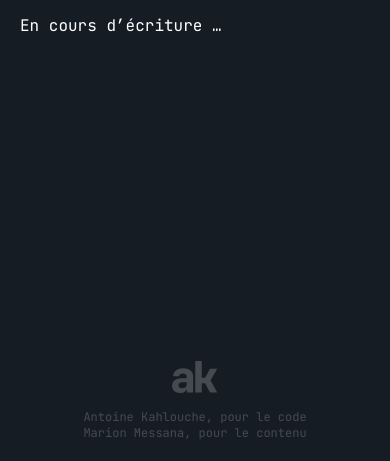
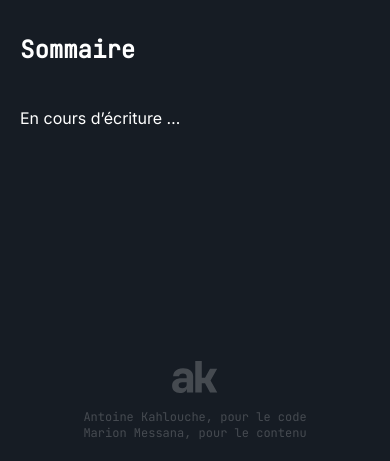
Before and after one commit to antoinekahlouche/AntoineKahlouche, an Astro site: page /about in a window 390 px wide. Shown: the part 383-844 px from the top of the page. Built offline with nearby package versions, Linux system fonts and the light colour scheme; Astro itself is replaced by a stand-in of ours.

Commit message:
Changer police texte

```diff
--- a/package.json
+++ b/package.json
@@ -14,6 +14,7 @@
         "@astrojs/sitemap": "^1.0.0",
         "@astrojs/svelte": "^1.0.2",
         "@astrojs/tailwind": "^2.1.0",
+        "@fontsource/inter": "^4.5.14",
         "@fontsource/jetbrains-mono": "^4.5.11",
         "astro": "^1.5.0",
         "astro-compress": "^1.1.1",
--- a/src/components/Footer.astro
+++ b/src/components/Footer.astro
@@ -4,7 +4,7 @@ import { Icon } from 'astro-icon'
 
 <footer class='dynamic-py m-auto opacity-20'>
     <Icon name='ak' class='m-auto h-8' />
-    <div class='text-xs text-center mt-4'>
+    <div class='text-xs text-center mt-4 font-heading'>
         Antoine Kahlouche, pour le code
         <br />
         Marion Messana, pour le contenu
--- a/src/layouts/Layout.astro
+++ b/src/layouts/Layout.astro
@@ -1,5 +1,6 @@
 ---
 import '@fontsource/jetbrains-mono'
+import '@fontsource/inter'
 import Header from '@/components/Header.astro'
 import Footer from '@/components/Footer.astro'
 import '@/styles/animation.css'
--- a/src/layouts/Post.astro
+++ b/src/layouts/Post.astro
@@ -10,7 +10,7 @@ const { frontmatter, headings } = Astro.props
     <Card class='aspect-video' img={frontmatter.img} />
     <div class='dynamic-pt'></div>
     <h1>{frontmatter.title}</h1>
-    <!-- <h2>Sommaire</h2>
+    <h2>Sommaire</h2>
     <ul class='list-disc'>
         {
             headings.map((h: any) => (
@@ -19,6 +19,6 @@ const { frontmatter, headings } = Astro.props
                 </li>
             ))
         }
-    </ul> -->
+    </ul>
     <slot />
 </Layout>
--- a/src/styles/main.css
+++ b/src/styles/main.css
@@ -7,42 +7,46 @@
     #menu {
         @apply m-auto overflow-x-hidden;
         @apply flex flex-col;
-        @apply font-sans;
+        @apply font-text;
         @apply bg-bg-primary text-text-primary;
         @apply dynamic-px;
     }
     h1 {
-        @apply text-center font-black;
-        @apply text-4xl xl:text-5xl 2xl:text-6xl;
+        @apply text-center font-black font-heading;
+        @apply text-4xl xl:text-5xl;
         @apply dynamic-py;
     }
     h2 {
-        @apply font-black;
-        @apply text-2xl xl:text-3xl 2xl:text-4xl;
+        @apply font-black font-heading;
+        @apply text-2xl xl:text-3xl;
         @apply dynamic-py;
     }
     h3 {
-        @apply font-black;
-        @apply text-lg xl:text-xl 2xl:text-2xl;
-        @apply dynamic-py;
+        @apply font-black font-heading;
+        @apply text-lg xl:text-xl;
+        @apply dynamic-pb;
+    }
+    p,
+    ul {
+        @apply dynamic-pb;
     }
     a {
-        @apply cursor-pointer text-accent;
+        @apply cursor-pointer text-accent font-heading;
     }
     .gap {
-        @apply gap-5 sm:gap-6 md:gap-7 lg:gap-8 xl:gap-9 2xl:gap-10;
+        @apply gap-5 sm:gap-6 md:gap-7 lg:gap-8 xl:gap-9;
     }
     .dynamic-pl {
-        @apply pl-5 sm:pl-6 md:pl-7 lg:pl-8 xl:pl-9 2xl:pl-10;
+        @apply pl-5 sm:pl-6 md:pl-7 lg:pl-8 xl:pl-9;
     }
     .dynamic-pt {
-        @apply pt-5 sm:pt-6 md:pt-7 lg:pt-8 xl:pt-9 2xl:pt-10;
+        @apply pt-5 sm:pt-6 md:pt-7 lg:pt-8 xl:pt-9;
     }
     .dynamic-pr {
-        @apply pr-5 sm:pr-6 md:pr-7 lg:pr-8 xl:pr-9 2xl:pr-10;
+        @apply pr-5 sm:pr-6 md:pr-7 lg:pr-8 xl:pr-9;
     }
     .dynamic-pb {
-        @apply pb-5 sm:pb-6 md:pb-7 lg:pb-8 xl:pb-9 2xl:pb-10;
+        @apply pb-5 sm:pb-6 md:pb-7 lg:pb-8 xl:pb-9;
     }
     .dynamic-px {
         @apply dynamic-pl dynamic-pr;
@@ -66,4 +70,10 @@
         top: 0.125em;
         position: relative;
     }
+    strong {
+        @apply font-extrabold;
+    }
+    ul li {
+        @apply ml-10 list-disc;
+    }
 }
--- a/tailwind.config.cjs
+++ b/tailwind.config.cjs
@@ -2,8 +2,16 @@
 module.exports = {
     content: ['./src/**/*.{astro,html,json,js,jsx,md,mdx,svelte,ts,tsx,vue}'],
     theme: {
+        screens: {
+            sm: '640px',
+            md: '768px',
+            lg: '1024px',
+            xl: '1280px'
+            // '2xl': '1536px'
+        },
         fontFamily: {
-            sans: 'JetBrains Mono, Arial'
+            heading: 'JetBrains Mono, Arial',
+            text: 'Inter, Arial'
         },
         colors: {
             accent: '#FDA92C',
```
Also changed, not shown: 1 other file.
